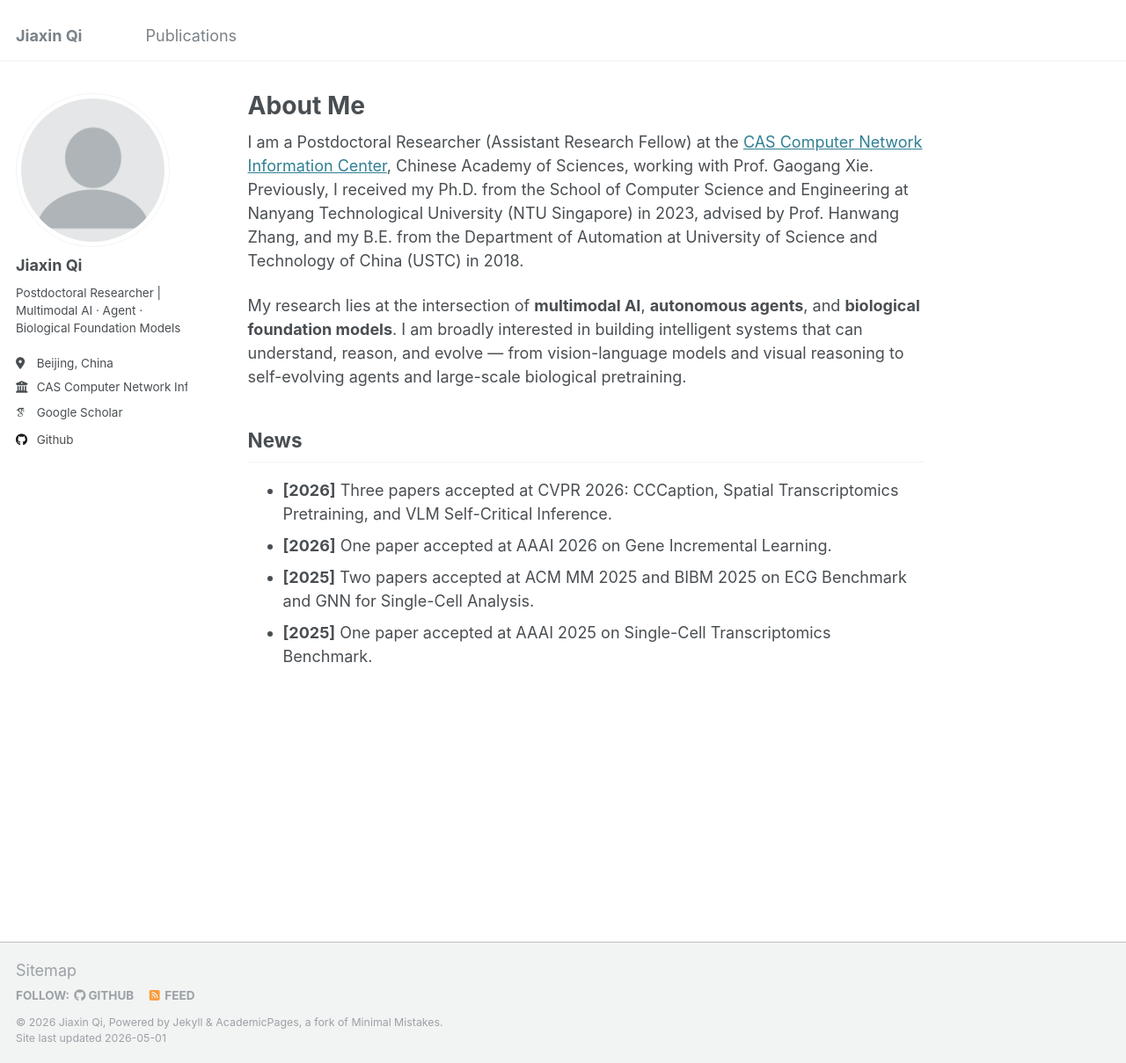
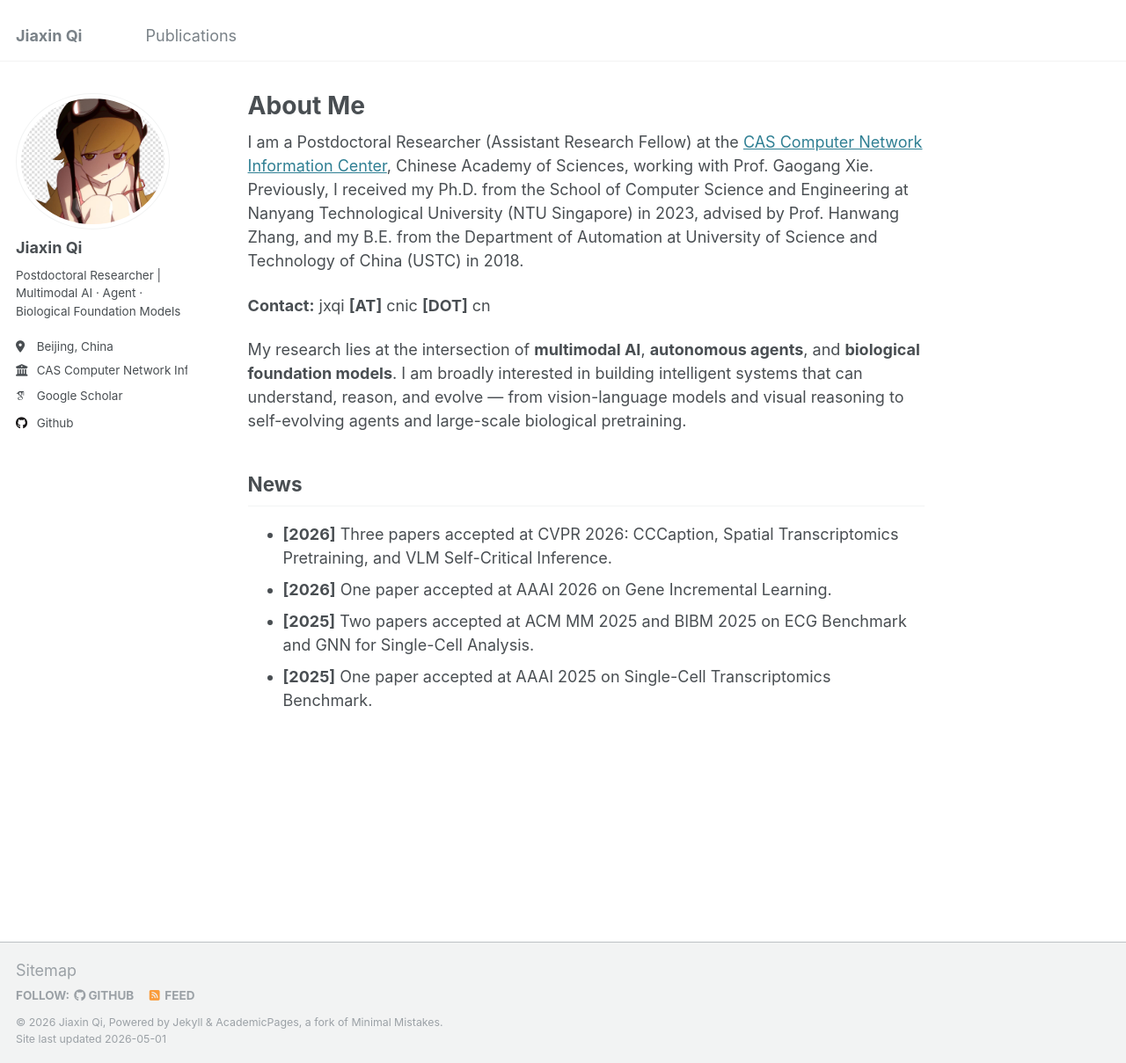
Before and after one commit to simpleshinobu/simpleshinobu.github.io, a Jekyll site: the page built from _pages/about.md, in a window 1280 px wide and 1209 px high. Shown: the whole window at 88% size. Built offline with Jekyll 4.4.1, drawn with Linux system fonts in a browser that asks for light colours; some web fonts are replaced.

Commit message:
site: plain-text pub titles, add anti-crawl email, swap avatar

```diff
--- a/_config.yml
+++ b/_config.yml
@@ -21,7 +21,7 @@
 #               Additional customization can be done by editing /_includes/author-profile.html
 author:
   # Biographic information
-  avatar           : "profile.png"
+  avatar           : "profile.jpg"
   name             : "Jiaxin Qi"
   pronouns         :
   bio              : "Postdoctoral Researcher | Multimodal AI · Agent · Biological Foundation Models"
--- a/_includes/archive-single.html
+++ b/_includes/archive-single.html
@@ -27,7 +27,9 @@
     {% endif %}
 
     <h2 class="archive__item-title" itemprop="headline">
-      {% if post.link %}
+      {% if post.collection == 'publications' %}
+        {{ title }}
+      {% elsif post.link %}
         <a href="{{ post.link }}">{{ title }}</a> <a href="{{ base_path }}{{ post.url }}" rel="permalink"><i class="fa fa-link" aria-hidden="true" title="permalink"></i><span class="sr-only">Permalink</span></a>
       {% else %}
         <a href="{{ base_path }}{{ post.url }}" rel="permalink">{{ title }}</a>
--- a/_pages/about.md
+++ b/_pages/about.md
@@ -9,6 +9,8 @@
 
 I am a Postdoctoral Researcher (Assistant Research Fellow) at the [CAS Computer Network Information Center](https://www.cnic.cn/), Chinese Academy of Sciences, working with Prof. Gaogang Xie. Previously, I received my Ph.D. from the School of Computer Science and Engineering at Nanyang Technological University (NTU Singapore) in 2023, advised by Prof. Hanwang Zhang, and my B.E. from the Department of Automation at University of Science and Technology of China (USTC) in 2018.
 
+**Contact:** jxqi **[AT]** cnic **[DOT]** cn
+
 My research lies at the intersection of **multimodal AI**, **autonomous agents**, and **biological foundation models**. I am broadly interested in building intelligent systems that can understand, reason, and evolve — from vision-language models and visual reasoning to self-evolving agents and large-scale biological pretraining.
 
 ## News
```
Also changed, not shown: images/profile.jpg (added), images/profile.png (deleted).
